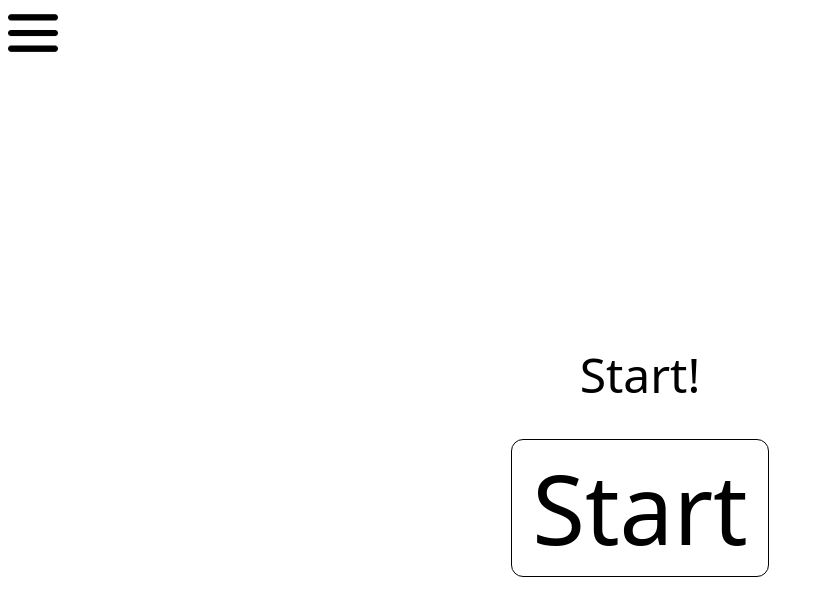
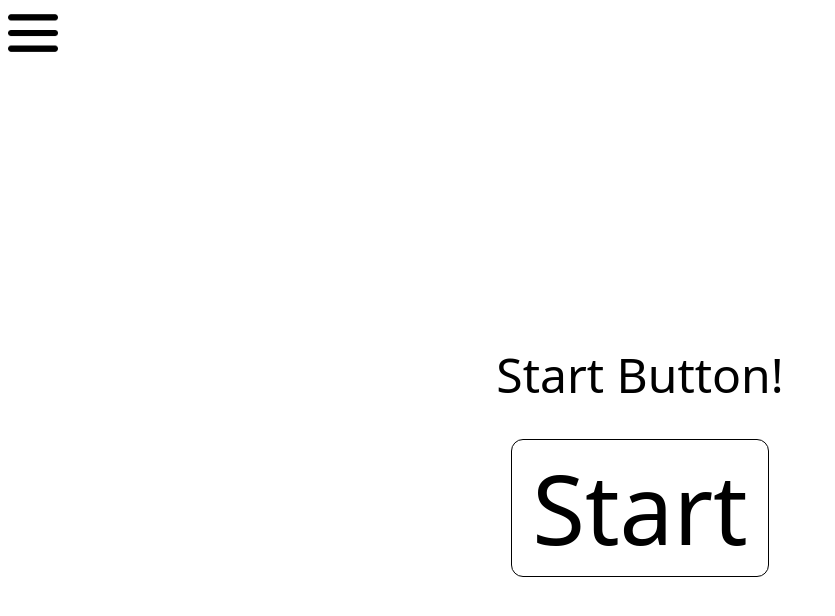
Before and after one commit to ReynardPlayz/Math-Quiz, a website: page index.html in a window 1280 px wide. Shown: the whole page, without its empty margins (0-835 px from the left). Drawn offline with Linux system fonts and the light colour scheme.

Commit message:
Change Index

```diff
--- a/index.html
+++ b/index.html
@@ -15,7 +15,7 @@
     </div>
     <div class="start h-screen content-center place-items-center">
         <div class="text-5xl mb-10">
-            Start!
+            Start Button!
         </div>
         <button class="btn-start border border-black rounded-xl text-8xl p-5 hover:bg-blue-500">Start</button>
     </div>
```
